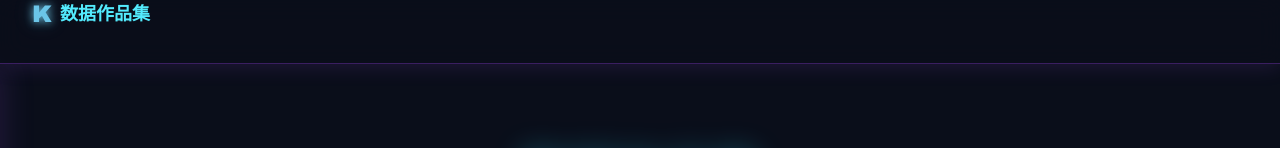
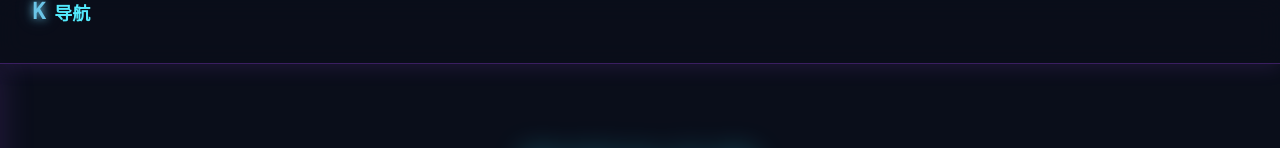
Before and after one commit to ke-jiayi/data-composition, a React (Vite) app: page /home in a window 1280 px wide. Shown: the top 148 px of the page. Built offline with nearby package versions, Linux system fonts and the light colour scheme.

Commit message:
Slim K logo to narrow font + rename back to 导航

```diff
--- a/src/components/Header.tsx
+++ b/src/components/Header.tsx
@@ -13,16 +13,17 @@ export function Header({ onToggleSidebar }: HeaderProps) {
             aria-label="Toggle sidebar"
           >
             <span
-              className="text-2xl font-bold leading-none"
+              className="text-2xl leading-none"
               style={{
-                fontFamily: 'Arial Black, Impact, sans-serif',
+                fontFamily: 'Oswald, "Arial Narrow", sans-serif',
+                fontWeight: 600,
                 color: '#6BC5E8',
                 textShadow: '0 0 8px #6BC5E8, 0 0 20px rgba(107, 197, 232, 0.3)',
               }}
             >
               K
             </span>
-            <span className="text-lg font-semibold">数据作品集</span>
+            <span className="text-lg font-semibold">导航</span>
           </button>
         </div>
       </div>
```
